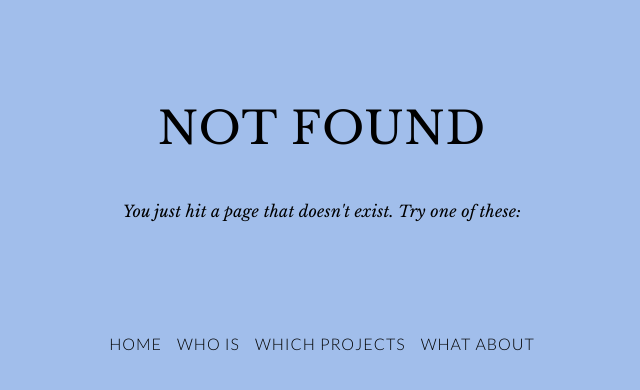
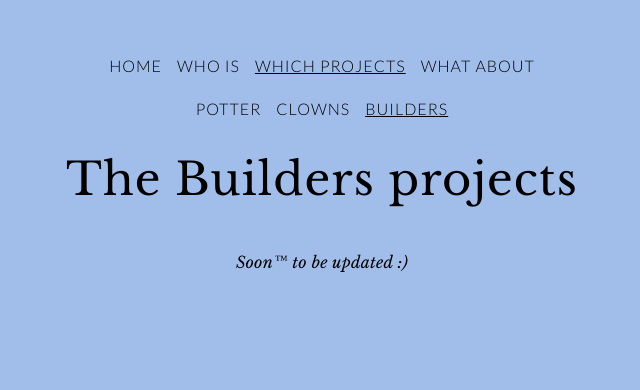
Before and after one commit to Jammar/portfolio2, a Gatsby site: page /projects/builders in a window 1280 px wide. Before the commit this address had no page. Shown: the whole page, without its empty margins (318-958 px from the left). Built offline with nearby package versions, Linux system fonts and the light colour scheme; Gatsby itself is replaced by a stand-in of ours.

Commit message:
restructure projects files to add partiallyActive to navbar

```diff
--- a/src/components/NavBar.js
+++ b/src/components/NavBar.js
@@ -15,7 +15,10 @@ const NavBar = () => (
             </Link>
           </li>
           <li className="menuactive">
-            <Link activeStyle={{ textDecoration: 'underline' }} to="/projects/">
+            <Link
+              activeStyle={{ textDecoration: 'underline' }}
+              partiallyActive={true}
+              to="/projects/">
               Which projects
             </Link>
           </li>
--- a/src/components/ProBar.js
+++ b/src/components/ProBar.js
@@ -5,17 +5,17 @@
   <div className='navbar probar'>
     <ul>
         <li>
-          <Link activeStyle={{ textDecoration: 'underline' }} to="/potter/">
+          <Link activeStyle={{ textDecoration: 'underline' }} to="/projects/potter/">
             Potter
           </Link>
         </li>
         <li>
-          <Link activeStyle={{ textDecoration: 'underline' }} to="/clowns/">
+          <Link activeStyle={{ textDecoration: 'underline' }} to="/projects/clowns/">
             Clowns
           </Link>
         </li>
         <li>
-          <Link activeStyle={{ textDecoration: 'underline' }} to="/builders/">
+          <Link activeStyle={{ textDecoration: 'underline' }} to="/projects/builders/">
             Builders
           </Link>
         </li>
--- a/src/components/ProMenu.js
+++ b/src/components/ProMenu.js
@@ -5,17 +5,17 @@ const ProjectMenu = () => (
   <div className='promenu'>
     <ul>
         <li>
-          <Link to="/potter/">
+          <Link to="/projects/potter/">
             Potter
           </Link>
         </li>
         <li>
-          <Link to="/clowns/">
+          <Link to="/projects/clowns/">
             Clowns
           </Link>
         </li>
         <li>
-          <Link to="/builders/">
+          <Link to="/projects/builders/">
             Builders
           </Link>
         </li>
```
Also changed, not shown: src/pages/projects/builders.js (renamed from src/pages/builders.js, +4 -4 lines), src/pages/projects/clowns.js (renamed from src/pages/clowns.js, +4 -4 lines), src/pages/projects/potter.js (renamed from src/pages/potter.js, +4 -4 lines).
